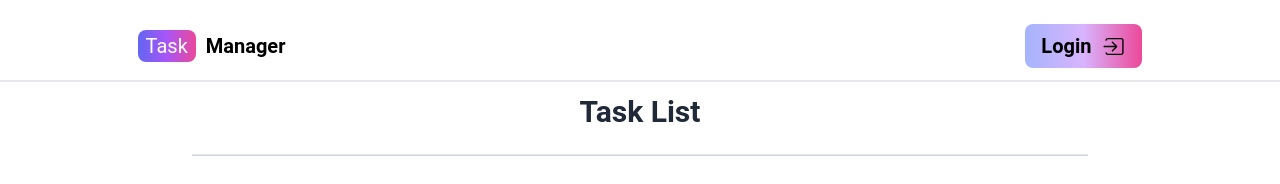
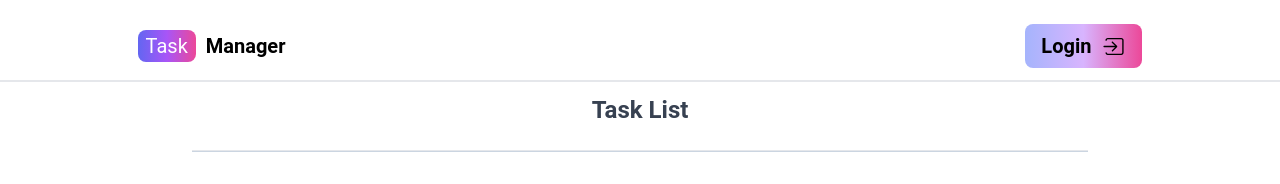
Before and after one commit to chhetri123/Task_Management, a React (Vite) app in the folder Frontend/: page / in a window 1280 px wide. Shown: the top 184 px of the page. Built offline with nearby package versions, Linux system fonts and the light colour scheme.

Commit message:
Refactor Home component and update styling in Home.jsx

```diff
--- a/Frontend/src/pages/Home.jsx
+++ b/Frontend/src/pages/Home.jsx
@@ -1,4 +1,3 @@
-// components/Home.js
 import React, { useEffect } from "react";
 import { useSelector, useDispatch } from "react-redux";
 import { Link } from "react-router-dom";
@@ -17,12 +16,11 @@
       dispatch(isUserLoggedIn());
     }
   }, [dispatch, isLoggedIn]);
-
   return (
     <div className="flex flex-col justify-center mt-3 items-center overflow-hidden">
       <div className="flex justify-between items-center w-[70%] mb-4">
         <div></div>
-        <h1 className="text-3xl font-bold text-gray-800">Task List</h1>
+        <h1 className="text-2xl font-bold text-gray-700">Task List</h1>
         {isLoggedIn && user && user.role === "user" ? <AddTask /> : <div></div>}
       </div>
 
```
